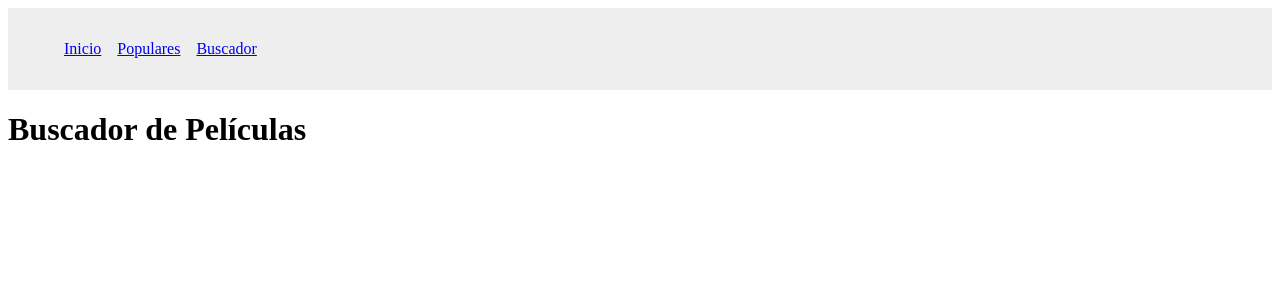
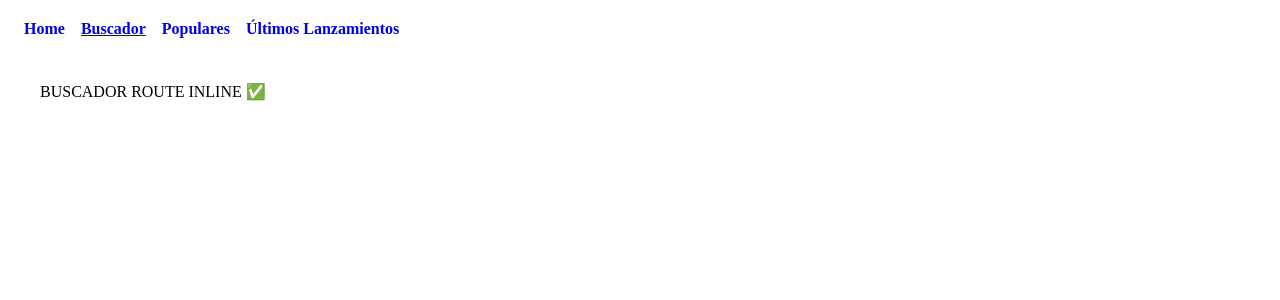
Before and after one commit to StefiAcevedo/tp-react-stefi-acevedo, a React (Vite) app: page /buscador in a window 1280 px wide. Shown: the top 300 px of the page. Built offline with nearby package versions, Linux system fonts and the light colour scheme.

Commit message:
Detalle estable: fetch por ID + layout base

```diff
--- a/src/App.jsx
+++ b/src/App.jsx
@@ -1,7 +1,2 @@
-import AppRouter from './router/Router';
-
-function App() {
-  return <AppRouter />;
-}
-
-export default App;
+import AppRouter from "./router/Router";
+export default function App() { return <AppRouter />; }
--- /dev/null
+++ b/src/components/NavBar.css
@@ -0,0 +1,12 @@
+.nav {
+    display: flex;
+    gap: 1rem;
+    padding: 0.75rem 1rem;
+  }
+  .nav a {
+    text-decoration: none;
+    font-weight: 600;
+  }
+  .nav a.active {
+    text-decoration: underline;
+  }
--- a/src/components/NavBar.jsx
+++ b/src/components/NavBar.jsx
@@ -1,15 +1,13 @@
-import { Link } from 'react-router-dom';
+import { NavLink } from "react-router-dom";
+import "./NavBar.css"; // chequear luego los estilos
 
-function NavBar() {
+export default function NavBar() {
   return (
-    <nav style={{ padding: '1rem', background: '#eee' }}>
-      <ul style={{ display: 'flex', gap: '1rem', listStyle: 'none' }}>
-        <li><Link to="/">Inicio</Link></li>
-        <li><Link to="/populares">Populares</Link></li>
-        <li><Link to="/buscador">Buscador</Link></li>
-      </ul>
+    <nav className="nav">
+      <NavLink to="/" end>Home</NavLink>
+      <NavLink to="/buscador">Buscador</NavLink>
+      <NavLink to="/populares">Populares</NavLink>
+      <NavLink to="/ultimos-lanzamientos">Últimos Lanzamientos</NavLink>
     </nav>
   );
 }
-
-export default NavBar;
--- a/src/pages/Buscador.jsx
+++ b/src/pages/Buscador.jsx
@@ -1,5 +1,4 @@
-function Buscador() {
-    return <h1>Buscador de Películas</h1>;
-  }
-
-  export default Buscador;
+export default function Buscador() {
+  console.log("Render Buscador :: rama detalle");
+  return <h1 style={{ padding: "2rem" }}>Buscador TEST 🔍</h1>;
+}
--- a/src/pages/Detalle.jsx
+++ b/src/pages/Detalle.jsx
@@ -2,31 +2,33 @@ import { useEffect, useState } from "react";
 import { useParams } from "react-router-dom";
 import "./Detalle.scss";
 
-function Detalle() {
-  const { id } = useParams(); // capturamos el ID de la URL
+export default function Detalle() {
+  const { id } = useParams();
   const [personaje, setPersonaje] = useState(null);
   const [loading, setLoading] = useState(true);
   const [error, setError] = useState(null);
 
   useEffect(() => {
+    console.log("[DEBUG] fetching personaje id=", id);
     const fetchPersonaje = async () => {
       try {
         const res = await fetch(`https://rickandmortyapi.com/api/character/${id}`);
         if (!res.ok) throw new Error("No se pudo cargar el detalle");
         const data = await res.json();
+        console.log("[DEBUG] personaje data:", data);
         setPersonaje(data);
       } catch (err) {
+        console.error("[DEBUG] error:", err);
         setError("Error cargando el personaje.");
       } finally {
         setLoading(false);
       }
     };
-
     fetchPersonaje();
   }, [id]);
 
-  if (loading) return <p>Cargando...</p>;
-  if (error) return <p>{error}</p>;
+  if (loading) return <p style={{padding:'1rem'}}>Cargando...</p>;
+  if (error) return <p style={{padding:'1rem'}}>{error}</p>;
 
   return (
     <section className="detalle">
@@ -48,5 +50,3 @@ function Detalle() {
     </section>
   );
 }
-
-export default Detalle;
--- a/src/pages/Detalle.scss
+++ b/src/pages/Detalle.scss
@@ -41,3 +41,5 @@
       }
     }
   }
+
+  .detalle { padding: 1.5rem; }
--- a/src/router/Router.jsx
+++ b/src/router/Router.jsx
@@ -3,17 +3,21 @@ import Home from '../pages/Home';
 import Populares from '../pages/Populares';
 import Buscador from '../pages/Buscador';
 import Detalle from '../pages/Detalle';
-import NavBar from '../components/NavBar'; // navbar
+import NavBar from '../components/NavBar';
 
 function AppRouter() {
   return (
     <BrowserRouter>
       <NavBar />
-      <Routes> {/* Acá debo ir sumando las diferentes rutas: controlar el Mayus*/}
+      <Routes>
         <Route path="/" element={<Home />} />
         <Route path="/populares" element={<Populares />} />
-        <Route path="/buscador" element={<Buscador />} />
+        <Route path="/buscador" element={<div style={{padding:'2rem'}}>BUSCADOR ROUTE INLINE ✅</div>} />
         <Route path="/detalle/:id" element={<Detalle />} />
+
+        {/* --- DEBUG ROUTES --- */}
+        <Route path="/__ping" element={<div style={{padding:'1rem'}}>PING OK</div>} />
+        <Route path="*" element={<div style={{padding:'1rem'}}>404: ruta no matcheada</div>} />
       </Routes>
     </BrowserRouter>
   );
```
